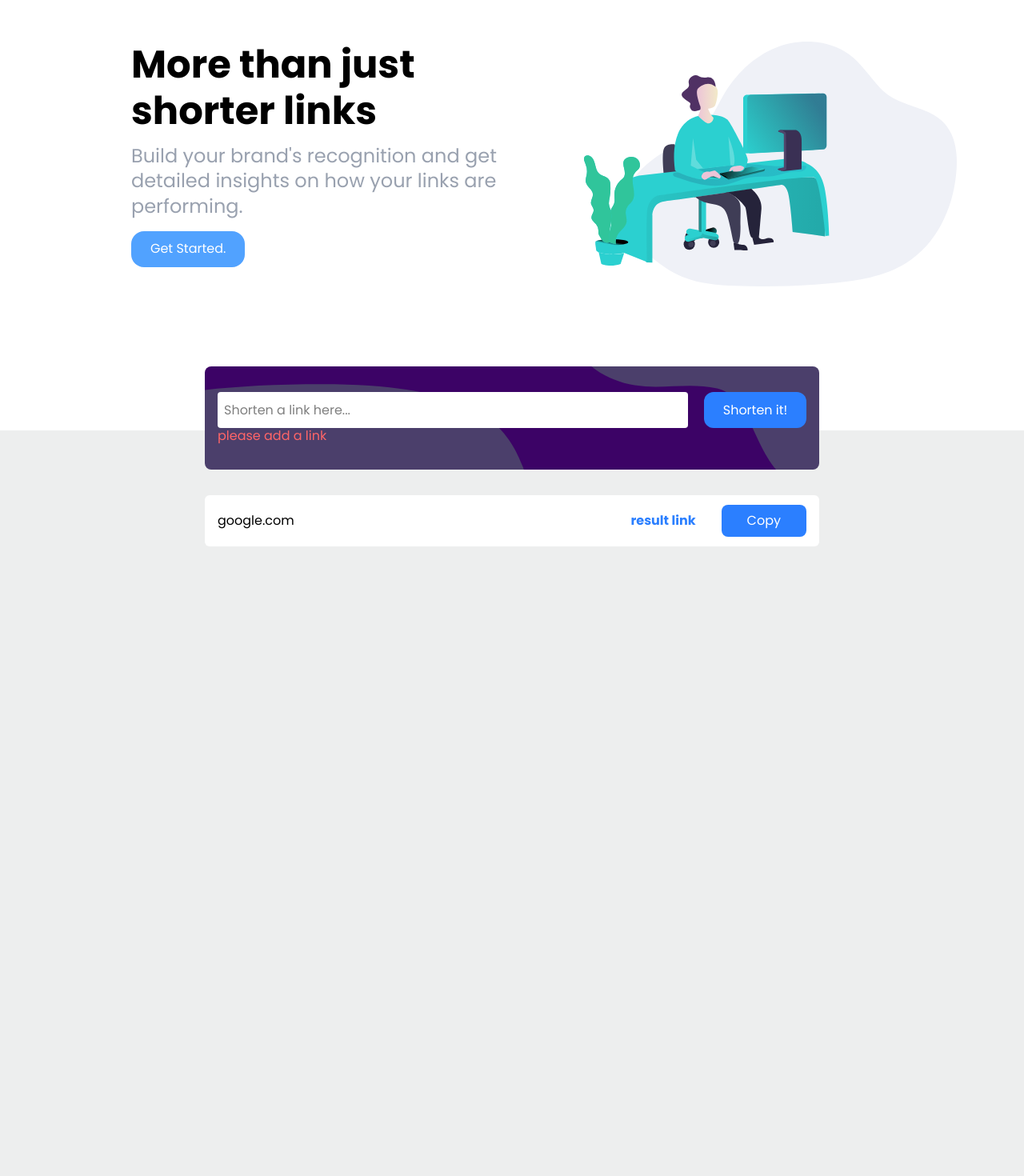
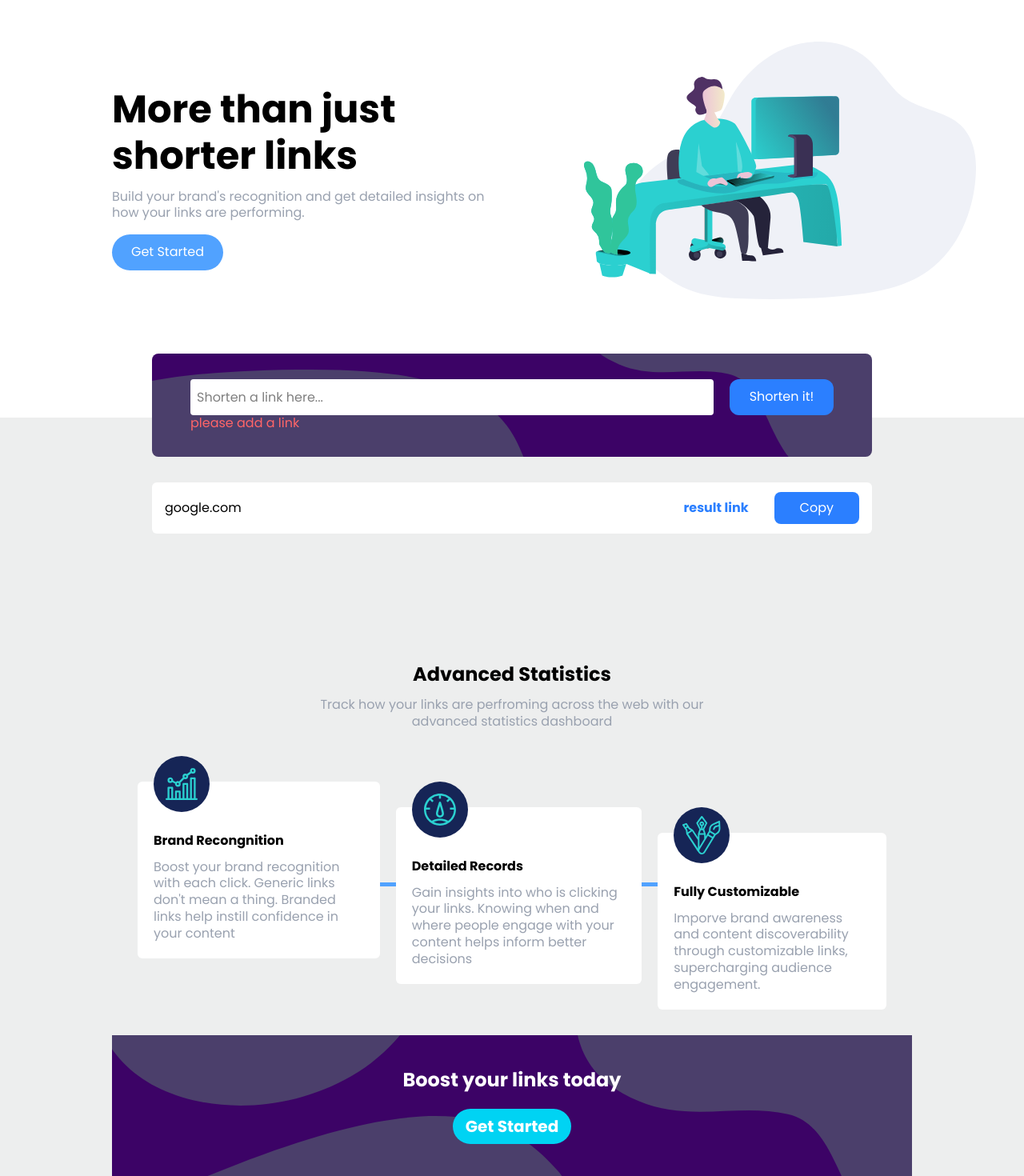
Before and after one commit to calebtdev/urlshortner, a React (Vite) app: page / in a window 1280 px wide. Shown: the part 77-1547 px from the top of the page at 80% size. Before the commit the page ends 840 px from the top, so only its background shows below. Built offline with nearby package versions, Linux system fonts and the light colour scheme; a web font is replaced by a local one.

Commit message:
update on the urlshortnerproject

```diff
--- a/src/components/About.jsx
+++ b/src/components/About.jsx
@@ -3,8 +3,8 @@ import aboutImage from "../assets/illustration-working.svg";
 
 const Hero = () => {
   return (
-    <section className="bg-white max-w-[1440px] py-[3rem] pb-[10rem] md:pb-[10rem] mx-auto overflow-hidden">
-      <div className="grid md:grid-cols-2 bg-white max-w-[1000px] px-6 mx-auto gap-5">
+    <section className="bg-white max-w-[1440px] py-[3rem] pb-[10rem] md:pb-[8rem] mx-auto overflow-hidden">
+      <div className="grid md:grid-cols-2 bg-white max-w-[1000px] px-6 items-center md:px-0 mx-auto gap-5">
         <img
           src={aboutImage}
           className="order-1 md:order-2 pb-5 translate-x-[2rem] md:translate-x-[5rem]"
@@ -14,15 +14,15 @@ const Hero = () => {
           <h1 className="font-bold text-3xl md:text-[3rem] mb-1 md:mb-3">
             More than just shorter links
           </h1>
-          <p className="text-gray-400 md:text-[1.5rem] mb-[1rem]">
+          <p className="text-gray-400 md:text-[1rem] mb-[1rem]">
             Build your brand's recognition and get detailed insights on how your
             links are performing.
           </p>
           <a
             href="#"
-            className="bg-blue-400  py-1 md:py-3 px-3 md:px-6 text-white rounded-2xl"
+            className="bg-blue-400  py-1 md:py-3 px-3 md:px-6 text-white rounded-2xl md:rounded-4xl"
           >
-            Get Started.
+            Get Started
           </a>
         </div>
       </div>
--- /dev/null
+++ b/src/components/AdvanceStat.jsx
@@ -0,0 +1,72 @@
+import React from "react";
+import brandImg from "../assets/icon-brand-recognition.svg";
+import detailedImg from "../assets/icon-detailed-records.svg";
+import customImg from "../assets/icon-fully-customizable.svg";
+
+const AdvanceStat = () => {
+  const statsData = [
+    {
+      img: brandImg,
+      title: "Brand Recongnition",
+      description:
+        "Boost your brand recognition with each click. Generic links don't mean a thing. Branded links help instill confidence in your content",
+    },
+    {
+      img: detailedImg,
+      title: "Detailed Records",
+      description:
+        "Gain insights into who is clicking your links. Knowing when and where people engage with your content helps inform better decisions",
+    },
+    {
+      img: customImg,
+      title: "Fully Customizable",
+      description:
+        "Imporve brand awareness and content discoverability through customizable links, supercharging audience engagement.",
+    },
+  ];
+
+  const translateClasses = [
+    "md:translate-y-[-1rem]", // index 0
+    "md:translate-y-[1rem]", // index 1
+    "md:translate-y-[3rem]", // index 2
+  ];
+
+  return (
+    <section className="max-w-[1000px] px-8 mx-auto py-20">
+      <div className="">
+        <div className="max-w-[500px] mb-[5rem] mx-auto text-center">
+          <h2 className="font-bold text-2xl mb-3">Advanced Statistics</h2>
+          <p className="text-gray-400">
+            Track how your links are perfroming across the web with our advanced
+            statistics dashboard
+          </p>
+        </div>
+
+        <div
+          className="relative flex flex-col md:flex-row gap-[3rem] md:gap-5
+
+        after:content-[''] after:absolute after:left-1/2 after:0 md:after:top-1/2 after:translate-x-[-50%] after:h-[100%] md:after:h-[5px] after:w-[5px] md:after:w-full after:bg-blue-400 after:z-[-1]"
+        >
+          {statsData.map((stat, index) => (
+            <div
+              key={index}
+              className={`relaive pt-[4rem] pb-5 px-5 bg-white max-w-[100%] rounded-md flex flex-col md:block items-center ${
+                translateClasses[index] || ""
+              }`}
+            >
+              <div className="absolute w-[70px] h-[70px] flex items-center justify-center rounded-full bg-blue-950 translate-y-[-6rem]">
+                <img src={stat.img} alt={stat.img} className="" />
+              </div>
+              <div className="flex flex-col gap-3 items-center text-center md:items-start md:text-left ">
+                <h3 className="font-bold">{stat.title}</h3>
+                <p className="text-gray-400">{stat.description}</p>
+              </div>
+            </div>
+          ))}
+        </div>
+      </div>
+    </section>
+  );
+};
+
+export default AdvanceStat;
--- /dev/null
+++ b/src/components/Boost.jsx
@@ -0,0 +1,18 @@
+import React from "react";
+
+const Boost = () => {
+  return (
+    <section className="">
+      <div className="max-w-[1000px] px-8 mx-auto bg-purple-950 py-10 flex flex-col items-center boost-bg flex flex-col gap-5">
+        <h1 className="text-white font-bold text-2xl">
+          Boost your links today
+        </h1>
+        <button className="bg-cyan-400 font-bold text-xl text-white px-4 py-2 rounded-3xl">
+          Get Started
+        </button>
+      </div>
+    </section>
+  );
+};
+
+export default Boost;
--- a/src/components/Header.jsx
+++ b/src/components/Header.jsx
@@ -49,7 +49,7 @@ const Header = () => {
 
         {/* mobile nav  */}
         {menuClick && (
-          <nav className="absolute max-w-[375px] mt-[20rem] left-1/2 flex flex-col transform -translate-x-1/2 md:hidden bg-purple-950 w-[80%] text-center text-white rounded-lg gap-6 py-4">
+          <nav className="absolute max-w-[375px] mt-[20rem] left-1/2 flex flex-col transform -translate-x-1/2 md:hidden bg-purple-950 w-[80%] text-center text-white rounded-lg gap-6 py-4 z-1">
             <ul className="flex flex-col gap-3 border-b-[0.1px] border-gray-500 py-4 mx-4">
               <li>
                 <a href="#">Features</a>
--- a/src/components/Shortlink.jsx
+++ b/src/components/Shortlink.jsx
@@ -4,10 +4,10 @@ import desshortenbg from "../assets/bg-shorten-desktop.svg";
 
 const Shortlink = () => {
   return (
-    <section className="flex items-center justify-center translate-y-[-5rem]">
-      <div className="w-[90%] md:w-[60%]">
+    <section className="flex items-center justify-center translate-y-[-5rem] max-w-[1000px] mx-auto">
+      <div className="w-[90%] md:w-[90%]">
         <div
-          className="bg-purple-950 py-[2rem] shorten-bg px-[1rem] bg-no-repeat bg-center bg-cover w-full rounded-lg mb-[2rem]"
+          className="bg-purple-950 py-[2rem] shorten-bg px-[1rem] md:px-[3rem] bg-no-repeat bg-center bg-cover w-full rounded-lg mb-[2rem]"
           //   style={{ backgroundImage: `url("${shortenbg}")` }}
           //   md:style={{ backgroundImage: `url("${desshortenbg}")` }}
         >
--- a/src/index.css
+++ b/src/index.css
@@ -12,8 +12,18 @@ body {
   background-position: center;
 }
 
+.boost-bg {
+  background-image: url("/assets/bg-boost-mobile.svg");
+  background-repeat: no-repeat;
+  background-size: cover;
+  background-position: center;
+}
+
 @media (min-width: 768px) {
   .shorten-bg {
     background-image: url("/assets/bg-shorten-desktop.svg");
   }
+  .boost-bg {
+    background-image: url("/assets/bg-boost-desktop.svg");
+  }
 }
--- a/src/pages/Home.jsx
+++ b/src/pages/Home.jsx
@@ -2,6 +2,8 @@ import React from "react";
 import Header from "../components/Header";
 import About from "../components/About";
 import Shortlink from "../components/Shortlink";
+import AdvanceStat from "../components/AdvanceStat";
+import Boost from "../components/Boost";
 
 const Home = () => {
   return (
@@ -9,6 +11,8 @@ const Home = () => {
       <Header />
       <About />
       <Shortlink />
+      <AdvanceStat />
+      <Boost />
     </>
   );
 };
```
